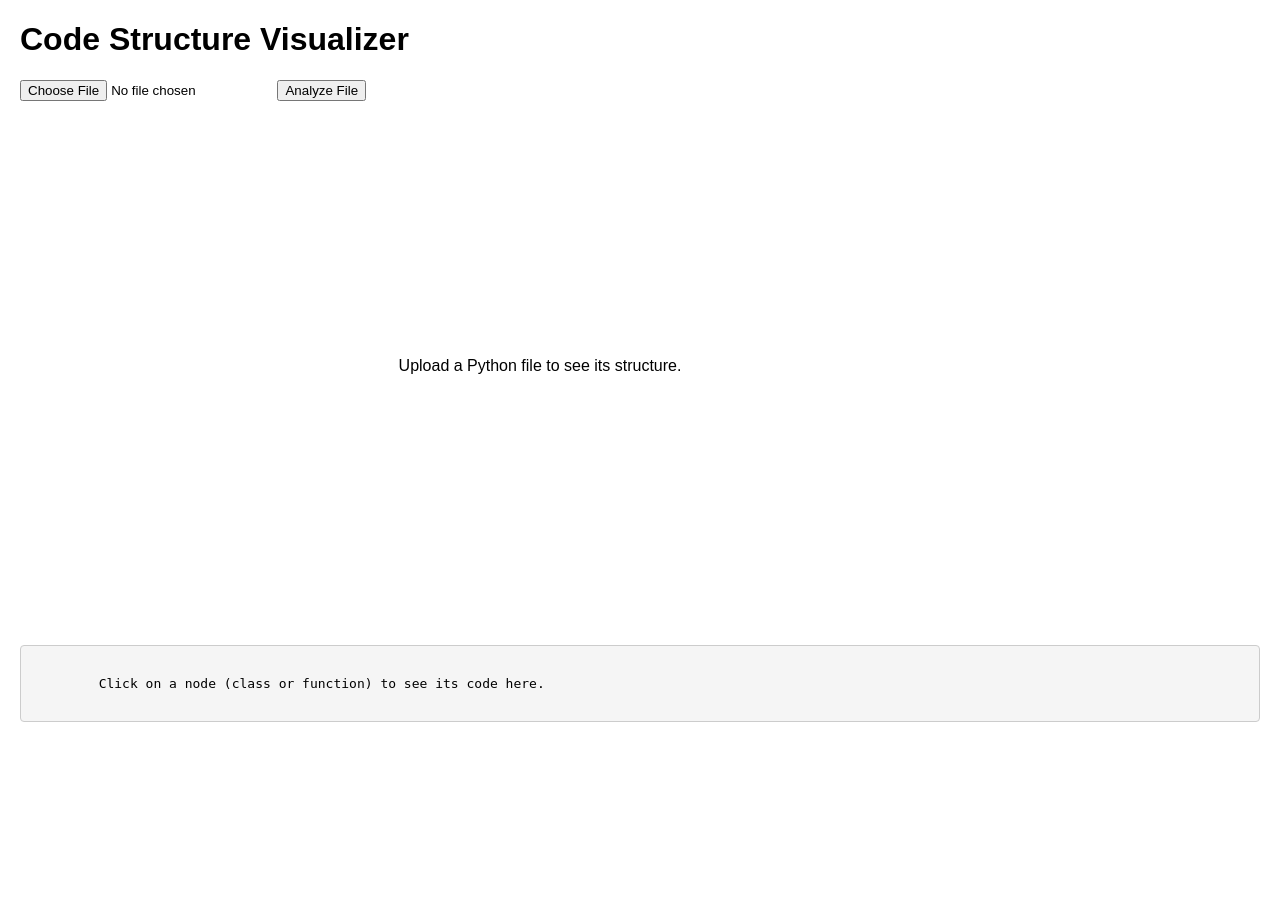
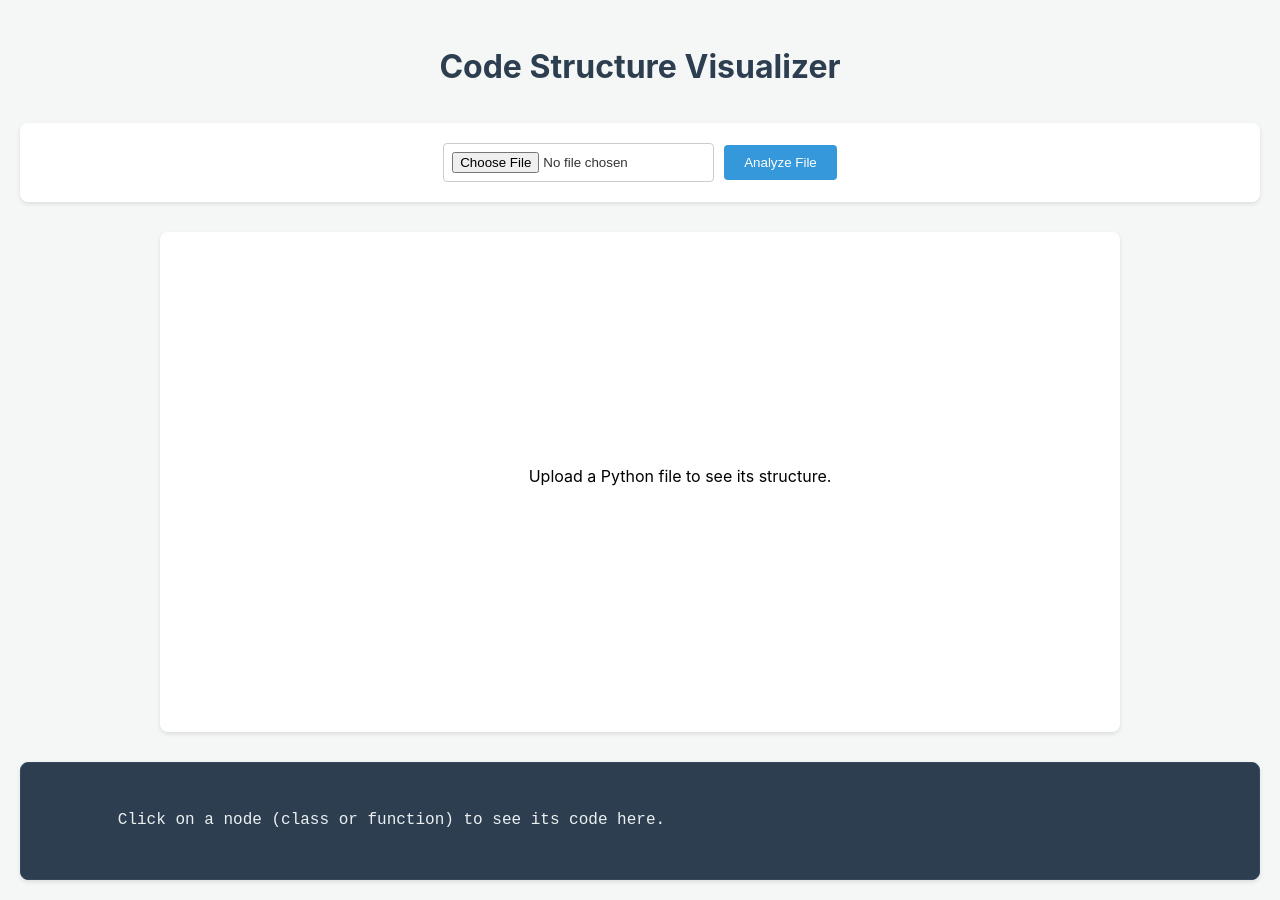
Before and after one commit to nuhyamin1/CallGraphAnalyzer, a Flask app: page / in a window 1280 px wide. Before the commit the page ends 722 px from the top, so only its background shows below. Run offline with Flask 3, Linux system fonts and the light colour scheme.

Commit message:
Add style

```diff
--- /dev/null
+++ b/static/style.css
@@ -0,0 +1,104 @@
+/* Basic Reset & Body Styling */
+body {
+    font-family: -apple-system, BlinkMacSystemFont, "Segoe UI", Roboto, Helvetica, Arial, sans-serif, "Apple Color Emoji", "Segoe UI Emoji", "Segoe UI Symbol";
+    margin: 0;
+    padding: 20px;
+    background-color: #f4f7f6;
+    color: #333;
+    line-height: 1.6;
+}
+
+h1 {
+    color: #2c3e50;
+    text-align: center;
+    margin-bottom: 30px;
+}
+
+/* Form Styling */
+form {
+    background-color: #ffffff;
+    padding: 20px;
+    border-radius: 8px;
+    box-shadow: 0 2px 4px rgba(0, 0, 0, 0.1);
+    display: flex;
+    gap: 10px;
+    align-items: center;
+    justify-content: center;
+    margin-bottom: 30px;
+}
+
+input[type="file"] {
+    border: 1px solid #ccc;
+    padding: 8px;
+    border-radius: 4px;
+}
+
+button[type="submit"] {
+    background-color: #3498db;
+    color: white;
+    border: none;
+    padding: 10px 20px;
+    border-radius: 4px;
+    cursor: pointer;
+    transition: background-color 0.3s ease;
+}
+
+button[type="submit"]:hover {
+    background-color: #2980b9;
+}
+
+/* SVG/Tree Styling */
+svg {
+    display: block;
+    margin: 0 auto;
+    background-color: #ffffff;
+    border-radius: 8px;
+    box-shadow: 0 2px 4px rgba(0, 0, 0, 0.1);
+}
+
+.node circle {
+    fill: #fff;
+    stroke: #3498db;
+    stroke-width: 2px;
+}
+
+.node text {
+    font: 12px sans-serif;
+    fill: #555;
+}
+
+.node--internal text {
+    text-shadow: 0 1px 0 #fff, 0 -1px 0 #fff, 1px 0 0 #fff, -1px 0 0 #fff;
+}
+
+.link {
+    fill: none;
+    stroke: #ccc;
+    stroke-width: 1.5px;
+}
+
+/* Code Display Area */
+#code-display {
+    margin-top: 30px;
+    padding: 20px;
+    background-color: #2c3e50; /* Dark background */
+    color: #ecf0f1; /* Light text */
+    border: 1px solid #34495e;
+    border-radius: 8px;
+    white-space: pre-wrap; /* Preserve whitespace and wrap lines */
+    font-family: "Courier New", Courier, monospace;
+    max-height: 400px;
+    overflow-y: auto;
+    box-shadow: 0 2px 4px rgba(0, 0, 0, 0.1);
+}
+
+/* Error Message */
+.error {
+    color: #e74c3c;
+    background-color: #fdd;
+    border: 1px solid #e74c3c;
+    padding: 10px;
+    border-radius: 4px;
+    margin-top: 15px;
+    text-align: center;
+}
--- a/templates/index.html
+++ b/templates/index.html
@@ -4,44 +4,9 @@
     <meta charset="UTF-8">
     <meta name="viewport" content="width=device-width, initial-scale=1.0">
     <title>Code Breaker</title>
+    <link rel="stylesheet" href="{{ url_for('static', filename='style.css') }}">
     <script src="https://d3js.org/d3.v7.min.js"></script>
-    <style>
-        body {
-            font-family: sans-serif;
-            margin: 20px;
-        }
-        .node circle {
-            fill: #fff;
-            stroke: steelblue;
-            stroke-width: 3px;
-        }
-        .node text {
-            font: 12px sans-serif;
-        }
-        .link {
-            fill: none;
-            stroke: #ccc;
-            stroke-width: 2px;
-        }
-        .error {
-            color: red;
-            margin-top: 10px;
-        }
-        form {
-            margin-bottom: 20px;
-        }
-        #code-display {
-            margin-top: 20px;
-            padding: 15px;
-            background-color: #f5f5f5;
-            border: 1px solid #ccc;
-            border-radius: 4px;
-            white-space: pre-wrap; /* Preserve whitespace and wrap lines */
-            font-family: monospace;
-            max-height: 300px;
-            overflow-y: auto;
-        }
-    </style>
+
 </head>
 <body>
     <h1>Code Structure Visualizer</h1>
```
